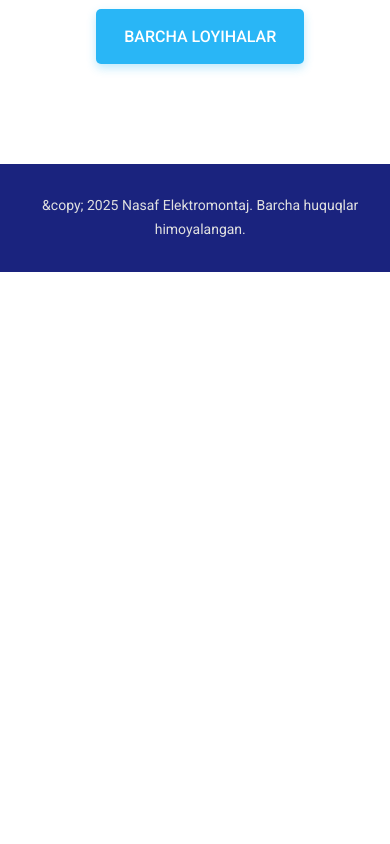
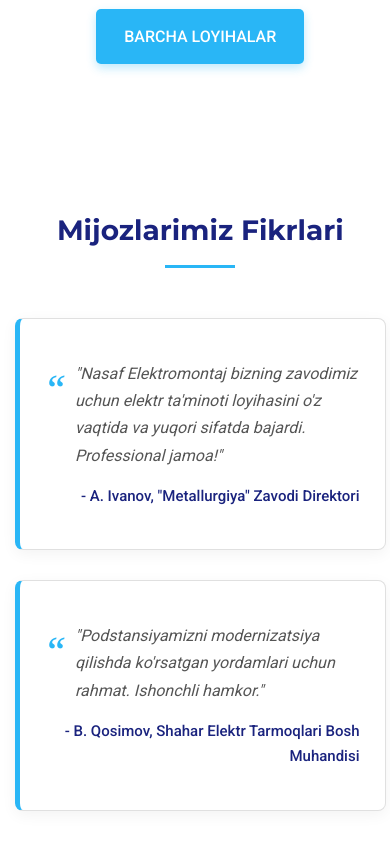
Before and after one commit to JahongirmirzoDv/nasaf.site, a website: page index.html in a window 390 px wide. Shown: the part 4860-5704 px from the top of the page. Before the commit the page ends 5132 px from the top, so only its background shows below. Drawn offline with Linux system fonts and the light colour scheme.

Commit message:
Update all files

```diff
--- a/css/style.css
+++ b/css/style.css
@@ -89,6 +89,75 @@
 header nav ul li a.active,
 header nav ul li a:hover {
     color: #29B6F6; /* Ochiq ko'k */
+}
+
+/* Example for buttons */
+.cta-button:focus,
+.lang-btn:focus {
+    outline: 2px solid #039BE5; /* Or your preferred focus color */
+    outline-offset: 2px;
+}
+
+header nav ul li a:focus {
+    color: #29B6F6;
+    text-decoration: underline; /* Consistent with hover */
+}
+
+.contact-form input:focus,
+.contact-form textarea:focus {
+    border-color: #29B6F6;
+    outline: none;
+    box-shadow: 0 0 0 3px rgba(41, 182, 246, 0.3); /* Softer focus ring */
+}
+
+/* Add to body or a main wrapper */
+body {
+    display: flex;
+    flex-direction: column;
+    min-height: 100vh;
+}
+
+main {
+    flex-grow: 1; /* Allows main content to take up available space */
+}
+
+.lightbox {
+    display: none; /* Hidden by default */
+    position: fixed;
+    z-index: 2000;
+    left: 0;
+    top: 0;
+    width: 100%;
+    height: 100%;
+    overflow: auto;
+    background-color: rgba(0,0,0,0.85);
+    justify-content: center;
+    align-items: center;
+}
+
+.lightbox-content {
+    margin: auto;
+    display: block;
+    max-width: 85%;
+    max-height: 85%;
+    border-radius: 5px;
+}
+
+.lightbox-close {
+    position: absolute;
+    top: 20px;
+    right: 35px;
+    color: #f1f1f1;
+    font-size: 40px;
+    font-weight: bold;
+    transition: 0.3s;
+    cursor: pointer;
+}
+
+.lightbox-close:hover,
+.lightbox-close:focus {
+    color: #bbb;
+    text-decoration: none;
 }
 
 .language-switcher .lang-btn { /* .language-switcher button o'rniga */
@@ -960,3 +1029,50 @@
         margin-left: auto;
     }
 }
+
+#testimonials .section-title {
+    margin-bottom: 50px;
+}
+
+.testimonials-grid {
+    display: grid;
+    grid-template-columns: repeat(auto-fit, minmax(300px, 1fr));
+    gap: 30px;
+}
+
+.testimonial-card {
+    background: #fff;
+    border: 1px solid #e0e0e0;
+    border-left: 5px solid #29B6F6; /* Accent color */
+    border-radius: 8px;
+    padding: 25px;
+    box-shadow: 0 4px 15px rgba(0,0,0,0.05);
+}
+
+.testimonial-text {
+    font-size: 16px;
+    color: #555;
+    line-height: 1.7;
+    margin-bottom: 15px;
+    font-style: italic;
+    position: relative;
+    padding-left: 30px; /* Space for quote icon */
+}
+
+.testimonial-text::before {
+    content: '“'; /* Opening quote */
+    font-family: Georgia, serif;
+    font-size: 40px;
+    color: #29B6F6;
+    position: absolute;
+    left: 0px;
+    top: -5px;
+}
+
+
+.testimonial-author {
+    font-size: 15px;
+    font-weight: 500;
+    color: #1A237E;
+    text-align: right;
+}
--- a/index.html
+++ b/index.html
@@ -1,14 +1,17 @@
 <!DOCTYPE html>
 <html lang="uz">
+
 <head>
     <meta charset="UTF-8">
     <meta name="viewport" content="width=device-width, initial-scale=1.0">
     <title data-lang="page_title_home">NASAF ELEKTROMONTAJ</title>
     <link rel="preconnect" href="https://fonts.googleapis.com">
     <link rel="preconnect" href="https://fonts.gstatic.com" crossorigin>
-    <link href="https://fonts.googleapis.com/css2?family=Montserrat:wght@700&family=Roboto:wght@400;500&display=swap" rel="stylesheet">
+    <link href="https://fonts.googleapis.com/css2?family=Montserrat:wght@700&family=Roboto:wght@400;500&display=swap"
+        rel="stylesheet">
     <link rel="stylesheet" href="css/style.css">
 </head>
+
 <body>
     <header>
         <div class="container">
@@ -51,22 +54,29 @@
                 <h2 class="section-title" data-lang="home_services_title">Asosiy Xizmatlarimiz</h2>
                 <div class="service-cards-container">
                     <div class="service-card">
-                        <img src="assets/images/placeholder_service_1.png" alt="Podstansiya qurish" class="service-card-img">
+                        <img src="assets/images/placeholder_service_1.png" alt="Podstansiya qurish"
+                            class="service-card-img">
                         <h3 data-lang="service_1_title">Podstansiyalar Qurish</h3>
                         <p data-lang="service_1_desc">Podstansiyalarni noldan qurish va modernizatsiya qilish...</p>
-                        <a href="services.html#substations" class="learn-more-link" data-lang="service_learn_more">Batafsil</a>
+                        <a href="services.html#substations" class="learn-more-link"
+                            data-lang="service_learn_more">Batafsil</a>
                     </div>
                     <div class="service-card">
-                        <img src="assets/images/placeholder_service_2.png" alt="Kabel yotqizish" class="service-card-img">
+                        <img src="assets/images/placeholder_service_2.png" alt="Kabel yotqizish"
+                            class="service-card-img">
                         <h3 data-lang="service_2_title">Kabel Yotqizish</h3>
                         <p data-lang="service_2_desc">Har qanday murakkablikdagi kabel liniyalarini yotqizish...</p>
-                        <a href="services.html#cabling" class="learn-more-link" data-lang="service_learn_more">Batafsil</a>
+                        <a href="services.html#cabling" class="learn-more-link"
+                            data-lang="service_learn_more">Batafsil</a>
                     </div>
                     <div class="service-card">
-                        <img src="assets/images/placeholder_service_3.png" alt="Sanoat elektrifikatsiyasi" class="service-card-img">
+                        <img src="assets/images/placeholder_service_3.png" alt="Sanoat elektrifikatsiyasi"
+                            class="service-card-img">
                         <h3 data-lang="service_3_title">Sanoat Elektrifikatsiyasi</h3>
-                        <p data-lang="service_3_desc">Zavod va korxonalarni ichki va tashqi elektr tarmoqlari bilan ta'minlash.</p>
-                        <a href="services.html#industrial" class="learn-more-link" data-lang="service_learn_more">Batafsil</a>
+                        <p data-lang="service_3_desc">Zavod va korxonalarni ichki va tashqi elektr tarmoqlari bilan
+                            ta'minlash.</p>
+                        <a href="services.html#industrial" class="learn-more-link"
+                            data-lang="service_learn_more">Batafsil</a>
                     </div>
                 </div>
             </div>
@@ -79,22 +89,26 @@
                     <div class="feature-item">
                         <img src="assets/images/icon_experience.png" alt="Tajriba ikonkasi" class="feature-icon">
                         <h3 data-lang="feature_1_title">Ko'p Yillik Tajriba</h3>
-                        <p data-lang="feature_1_desc">Elektr montaj sohasida katta tajribaga egamiz va murakkab loyihalarni muvaffaqiyatli amalga oshirganmiz.</p>
+                        <p data-lang="feature_1_desc">Elektr montaj sohasida katta tajribaga egamiz va murakkab
+                            loyihalarni muvaffaqiyatli amalga oshirganmiz.</p>
                     </div>
                     <div class="feature-item">
                         <img src="assets/images/icon_quality.png" alt="Sifat ikonkasi" class="feature-icon">
                         <h3 data-lang="feature_2_title">Yuqori Sifat</h3>
-                        <p data-lang="feature_2_desc">Barcha ishlarimiz amaldagi standartlar va texnik talablarga muvofiq yuqori sifatda bajariladi.</p>
+                        <p data-lang="feature_2_desc">Barcha ishlarimiz amaldagi standartlar va texnik talablarga
+                            muvofiq yuqori sifatda bajariladi.</p>
                     </div>
                     <div class="feature-item">
                         <img src="assets/images/icon_team.png" alt="Jamoa ikonkasi" class="feature-icon">
                         <h3 data-lang="feature_3_title">Professional Jamoa</h3>
-                        <p data-lang="feature_3_desc">Malakali muhandislar va montajchilar jamoasi har qanday vazifani uddalay oladi.</p>
+                        <p data-lang="feature_3_desc">Malakali muhandislar va montajchilar jamoasi har qanday vazifani
+                            uddalay oladi.</p>
                     </div>
                     <div class="feature-item">
                         <img src="assets/images/icon_deadline.png" alt="Muddat ikonkasi" class="feature-icon">
                         <h3 data-lang="feature_4_title">Muddatlarga Riyo qilish</h3>
-                        <p data-lang="feature_4_desc">Loyiha muddatlariga qat'iy rioya qilamiz va ishlarni o'z vaqtida topshiramiz.</p>
+                        <p data-lang="feature_4_desc">Loyiha muddatlariga qat'iy rioya qilamiz va ishlarni o'z vaqtida
+                            topshiramiz.</p>
                     </div>
                 </div>
             </div>
@@ -108,21 +122,46 @@
                         <img src="assets/images/project_sample_1.png" alt="Loyiha namunasi 1" class="project-card-img">
                         <div class="project-card-content">
                             <h3 data-lang="project_sample_1_title">Yirik Zavod Elektrifikatsiyasi</h3>
-                            <p data-lang="project_sample_1_desc">"Metallurgiya" zavodining yangi sexi uchun to'liq elektr ta'minoti tizimi.</p>
-                            <a href="projects.html#project1" class="learn-more-link" data-lang="project_learn_more">Batafsil</a>
+                            <p data-lang="project_sample_1_desc">"Metallurgiya" zavodining yangi sexi uchun to'liq
+                                elektr ta'minoti tizimi.</p>
+                            <a href="projects.html#project1" class="learn-more-link"
+                                data-lang="project_learn_more">Batafsil</a>
                         </div>
                     </div>
                     <div class="project-card">
                         <img src="assets/images/project_sample_2.png" alt="Loyiha namunasi 2" class="project-card-img">
                         <div class="project-card-content">
                             <h3 data-lang="project_sample_2_title">Podstansiya Modernizatsiyasi</h3>
-                            <p data-lang="project_sample_2_desc">Shahar elektr tarmog'i uchun 110/10 kV kuchlanishli podstansiyani yangilash.</p>
-                            <a href="projects.html#project2" class="learn-more-link" data-lang="project_learn_more">Batafsil</a>
+                            <p data-lang="project_sample_2_desc">Shahar elektr tarmog'i uchun 110/10 kV kuchlanishli
+                                podstansiyani yangilash.</p>
+                            <a href="projects.html#project2" class="learn-more-link"
+                                data-lang="project_learn_more">Batafsil</a>
                         </div>
                     </div>
-                    </div>
+                </div>
                 <div style="text-align: center; margin-top: 30px;">
                     <a href="projects.html" class="cta-button" data-lang="all_projects_button">Barcha Loyihalar</a>
+                </div>
+            </div>
+        </section>
+
+        <section id="testimonials" class="section-padding">
+            <div class="container">
+                <h2 class="section-title" data-lang="testimonials_title">Mijozlarimiz Fikrlari</h2>
+                <div class="testimonials-grid">
+                    <div class="testimonial-card">
+                        <p class="testimonial-text" data-lang="testimonial_1_text">"Nasaf Elektromontaj bizning
+                            zavodimiz uchun elektr ta'minoti loyihasini o'z vaqtida va yuqori sifatda bajardi.
+                            Professional jamoa!"</p>
+                        <p class="testimonial-author" data-lang="testimonial_1_author">- A. Ivanov, "Metallurgiya"
+                            Zavodi Direktori</p>
+                    </div>
+                    <div class="testimonial-card">
+                        <p class="testimonial-text" data-lang="testimonial_2_text">"Podstansiyamizni modernizatsiya
+                            qilishda ko'rsatgan yordamlari uchun rahmat. Ishonchli hamkor."</p>
+                        <p class="testimonial-author" data-lang="testimonial_2_author">- B. Qosimov, Shahar Elektr
+                            Tarmoqlari Bosh Muhandisi</p>
+                    </div>
                 </div>
             </div>
         </section>
@@ -130,11 +169,13 @@
 
     <footer>
         <div class="container">
-            <p data-lang="footer_copyright">&copy; <span id="currentYear"></span> Nasaf Elektromontaj. Barcha huquqlar himoyalangan.</p>
+            <p data-lang="footer_copyright">&copy; <span id="currentYear"></span> Nasaf Elektromontaj. Barcha huquqlar
+                himoyalangan.</p>
         </div>
     </footer>
 
     <script src="js/i18n.js"></script>
     <script src="js/main.js"></script>
 </body>
+
 </html>
--- a/js/main.js
+++ b/js/main.js
@@ -1,38 +1,46 @@
 document.addEventListener('DOMContentLoaded', () => {
-    // Joriy yilni footer'ga qo'yish
-    const yearSpan = document.getElementById('currentYear');
-    if (yearSpan && !yearSpan.textContent) {
-        yearSpan.textContent = new Date().getFullYear();
-    }
+    // ... (your existing code)
 
-    // Navigatsiyadagi aktiv sahifani belgilash
-    const currentPage = window.location.pathname.split("/").pop() || "index.html";
-    document.querySelectorAll('header nav ul li a').forEach(link => {
-        if (link.getAttribute('href') === currentPage) {
-            link.classList.add('active');
-        } else {
-            link.classList.remove('active');
-        }
-    });
+    // Lightbox for Projects
+    const projectImages = document.querySelectorAll('.project-image-clickable');
+    if (projectImages.length > 0) {
+        const lightbox = document.createElement('div');
+        lightbox.id = 'projectLightbox';
+        lightbox.className = 'lightbox';
 
-    // Mobil menyu ochish/yopish
-    const menuToggle = document.querySelector('.mobile-menu-toggle');
-    const nav = document.querySelector('header nav');
+        const lightboxImage = document.createElement('img');
+        lightboxImage.className = 'lightbox-content';
+        lightbox.appendChild(lightboxImage);
 
-    if (menuToggle && nav) {
-        menuToggle.addEventListener('click', () => {
-            nav.classList.toggle('active'); // 'active' klassini qo'shish/olib tashlash
-            const isExpanded = nav.classList.contains('active');
-            menuToggle.setAttribute('aria-expanded', isExpanded);
-            if(isExpanded) {
-                menuToggle.setAttribute('aria-label', "Menyuni yopish");
-            } else {
-                menuToggle.setAttribute('aria-label', "Menyuni ochish");
+        const closeBtn = document.createElement('span');
+        closeBtn.className = 'lightbox-close';
+        closeBtn.innerHTML = '&times;';
+        lightbox.appendChild(closeBtn);
+
+        document.body.appendChild(lightbox);
+
+        projectImages.forEach(image => {
+            image.addEventListener('click', function() {
+                const largeSrc = this.dataset.largeSrc || this.src;
+                lightbox.style.display = 'flex'; // Show lightbox
+                lightboxImage.src = largeSrc;
+                lightboxImage.alt = this.alt; // Set alt from the clicked image
+                document.body.style.overflow = 'hidden'; // Prevent background scroll
+            });
+        });
+
+        closeBtn.addEventListener('click', () => {
+            lightbox.style.display = 'none';
+            document.body.style.overflow = 'auto';
+        });
+
+        lightbox.addEventListener('click', (e) => { // Close on clicking background
+            if (e.target === lightbox) {
+                lightbox.style.display = 'none';
+                document.body.style.overflow = 'auto';
             }
         });
     }
-
-    // Boshqa umumiy JavaScript kodlari shu yerga yoziladi
 });
 
 
--- a/lang/uz.json
+++ b/lang/uz.json
@@ -177,5 +177,12 @@
     "form_message_error_server_contact": "Xabar yuborishda xatolik yuz berdi. Iltimos, keyinroq qayta urinib ko'ring yoki biz bilan telefon orqali bog'laning.",
     "form_message_error_server_emailjs": "Xabar yuborishda xatolik yuz berdi. EmailJS xizmati sozlamalarini tekshiring yoki keyinroq qayta urinib ko'ring.",
 
+    "testimonials_title": "Mijozlarimiz Fikrlari",
+    "testimonial_1_text": "\"Nasaf Elektromontaj bizning zavodimiz uchun elektr ta'minoti loyihasini o'z vaqtida va yuqori sifatda bajardi. Professional jamoa!\"",
+    "testimonial_1_author": "- A. Ivanov, \"Metallurgiya\" Zavodi Direktori",
+    "testimonial_2_text": "\"Podstansiyamizni modernizatsiya qilishda ko'rsatgan yordamlari uchun rahmat. Ishonchli hamkor.\"",
+    "testimonial_2_author": "- B. Qosimov, Shahar Elektr Tarmoqlari Bosh Muhandisi",
+
+
     "footer_copyright": "&copy; {currentYear} Nasaf Elektromontaj. Barcha huquqlar himoyalangan."
 }
```
Also changed, not shown: about.html (+33 -15 lines), 1 other file.
